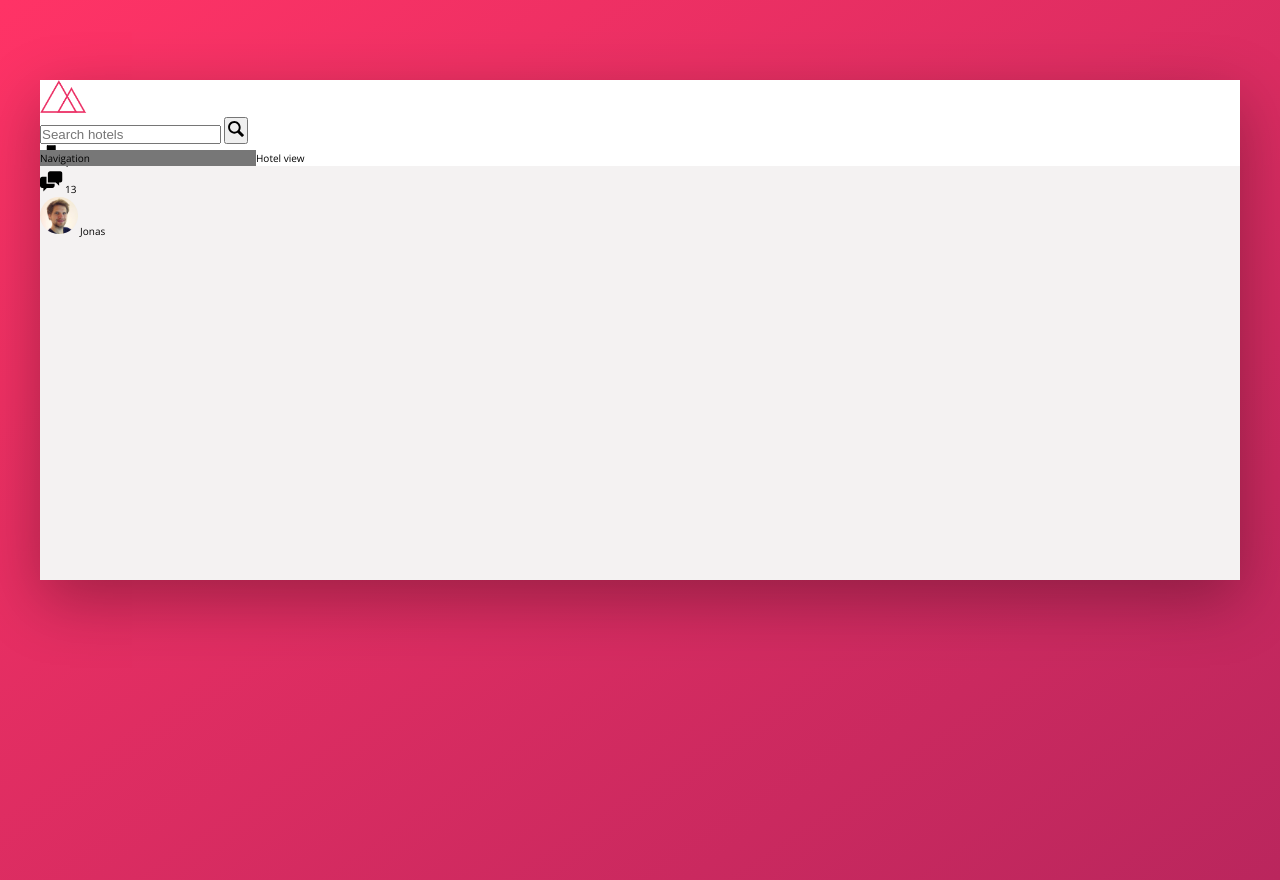
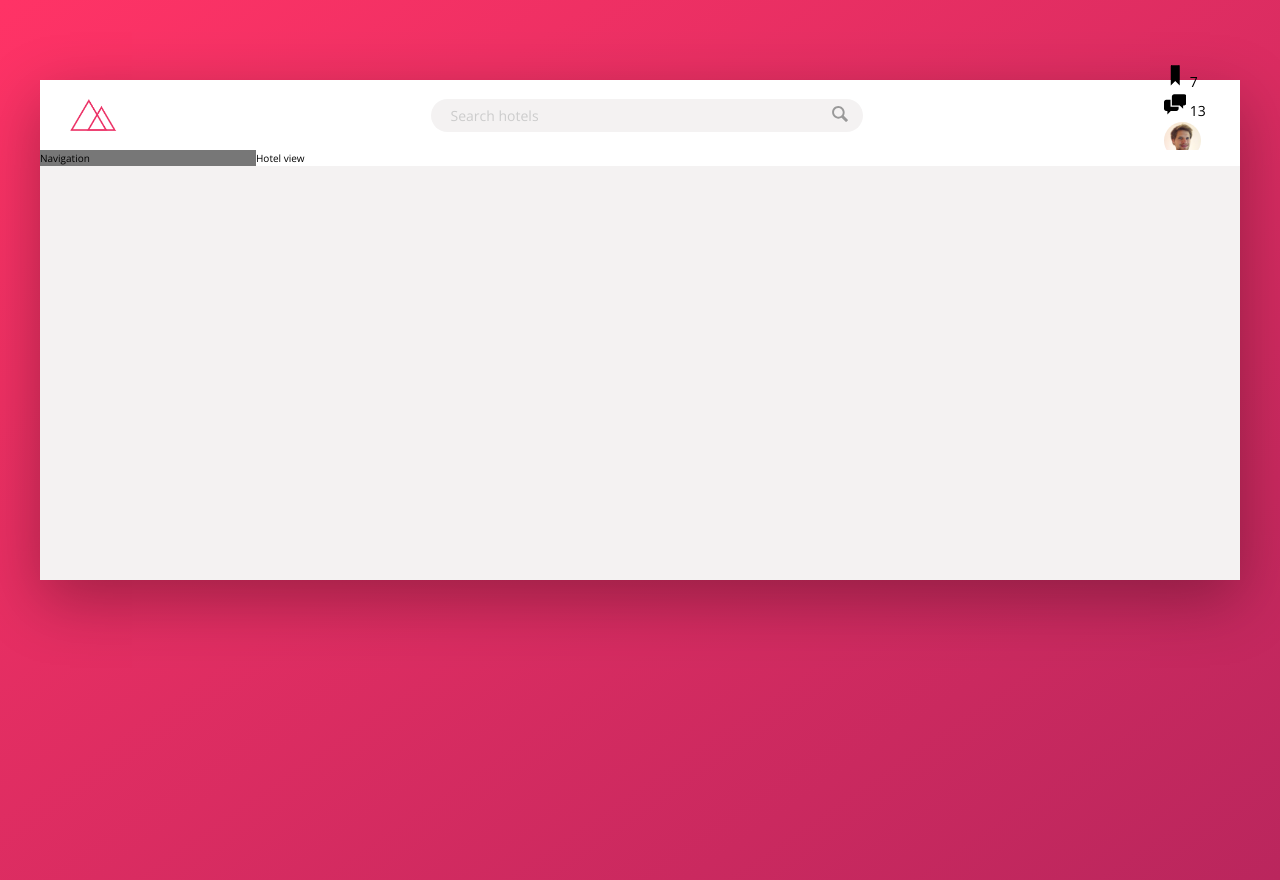
Before and after one commit to GeorgeMitsikaris/CSS3-Flexbox-Tutorial, a website: page index.html in a window 1280 px wide. Drawn offline with nearby package versions, Linux system fonts and the light colour scheme.

Commit message:
Building the header part 2

```diff
--- a/index.html
+++ b/index.html
@@ -29,8 +29,6 @@
                         </svg>
                         <span class="user-nav__notification">7</span>
                     </div>
-                </nav>
-                <nav class="user-nav">
                     <div class="user-nav__icon-box">
                         <svg class="user-nav__icon">
                             <use xlink:href="img/sprite.svg#icon-chat"></use>
--- a/sass/_components.scss
+++ b/sass/_components.scss
@@ -2,28 +2,69 @@
 //LOGO
 .logo{
     height: 3.25rem;
+    margin-left: 3rem;
 }
 
 ///////////////////////////////////////////
 //SEARCH
 .search{
+    flex: 0 0 40%;
+    display: flex;
+    align-items: center;
+    justify-content: center;
+
     &__input{
+        font-family: inherit;
+        font-size: inherit;
+        color: inherit;
+        background-color: var(--color-grey-light-2);
+        border: none;
+        padding: .7rem 2rem;
+        border-radius: 100px;
+        width: 90%;
+        transition: all .2s;
+        margin-right: -3.25rem;
 
+        &:focus {
+            outline: none;
+            width: 100%;
+            background-color: var(--color-grey-light-3);
+        }
+
+        &::-webkit-input-placeholder{
+            font-weight: 100;
+            color: var(--color-grey-light-4);
+        }
+    }
+
+    &__input:focus + &__button{
+        background-color: var(--color-grey-light-3);
     }
 
     &__button{
+        border: none;
+        background-color: var(--color-grey-light-2);
 
+        &:focus{
+            outline: none;
+        }
+
+        &:active{
+            transform: translateY(2px);
+        }
     }
 
     &__icon{
         height: 2rem;
         width: 2rem;
+        fill: var(--color-grey-dark-3);
     }
 }
 
 ///////////////////////////////////////
 //USER NAVIGATION
 .user-nav{
+
     &__icon-box{
 
     }
--- a/sass/_layout.scss
+++ b/sass/_layout.scss
@@ -8,9 +8,13 @@
 }
 
 .header{
+    font-size: 1.4rem;
     height: 7rem;
     background-color: #fff;
     border-bottom: var(--color-grey-light-2);
+    display: flex;
+    justify-content: space-between;
+    align-items: center;
 }
 
 .content{
```
Also changed, not shown: css/style.css.
